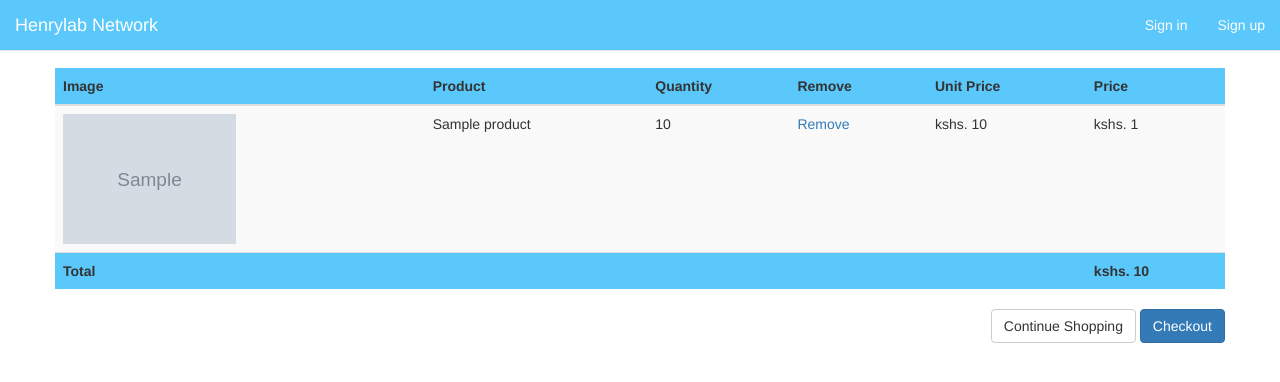
After one commit to henrymbuguak/Shopping-Cart-Using-Django-2.0-and-Python-3.6, a Django app: template cart/templates/cart/detail.html in a window 1280 px wide. The commit adds this page. Shown: the top 382 px of the page. Run offline with Django 3.2, Linux system fonts and the light colour scheme; the template is opened without the code that fills it: most values are stand-ins (such as "Sample title", 1, 10 or a date in 2020); grey boxes marked "Sample" are stand-in pictures; some libraries are stand-ins or nearby versions.

Commit message:
Ability to products to cart

```diff
--- /dev/null
+++ b/cart/templates/cart/detail.html
@@ -0,0 +1,54 @@
+{% extends 'shop/base.html' %}
+{% load static %}
+{% block title %}
+    Your Shopping Cart
+{% endblock %}
+
+
+{% block content %}
+    <div class="container">
+        <div class="row" style="margin-top: 6%">
+            <table class="table table-striped table-hover">
+                <thead style="background-color: #5AC8FA">
+                    <tr>
+                        <th>Image</th>
+                        <th>Product</th>
+                        <th>Quantity</th>
+                        <th>Remove</th>
+                        <th>Unit Price</th>
+                        <th>Price</th>
+                    </tr>
+                </thead>
+                <tbody>
+                {% for item in cart %}
+                    {% with product=item.product  %}
+                        <tr>
+                            <td>
+                                <a href="{{ product.get__absolute_url }}">
+                                    <img src="{% if product.image %} {{ product.image.url }} {% else %} {% static 'img/default.jpg' %} {% endif %}" alt="..." style="height: 130px; width: auto">
+                                </a>
+                            </td>
+                            <td>{{ product.name }}</td>
+                            <td>{{ item.quantity }}</td>
+                            <td>
+                                <a href="{% url "cart:cart_remove" product.id %}">Remove</a>
+                            </td>
+                            <td>kshs. {{ item.price }}</td>
+                            <td>kshs. {{ item.total_price }}</td>
+                        </tr>
+                    {% endwith %}
+                {% endfor %}
+                <tr style="background-color: #5AC8FA">
+                    <td><b>Total</b></td>
+                    <td colspan="4"></td>
+                    <td colspan="num"><b>kshs. {{ cart.get_total_price }}</b></td>
+                </tr>
+                </tbody>
+            </table>
+        <p class="text-right">
+            <a href="{% url "shop:product_list" %}" class="btn btn-default">Continue Shopping</a>
+            <a href="" class="btn btn-primary">Checkout</a>
+        </p>
+        </div>
+    </div>
+{% endblock %}
--- /dev/null
+++ b/cart/urls.py
@@ -0,0 +1,10 @@
+from django.conf.urls import url
+from . import views
+
+app_name = 'cart'
+
+urlpatterns = [
+    url(r'^$', views.cart_detail, name='cart_detail'),
+    url(r'^add/(?P<product_id>\d+)/$', views.cart_add, name='cart_add'),
+    url(r'^remove/(?P<product_id>\d+)/$', views.cart_remove, name='cart_remove'),
+]
--- a/myshop/urls.py
+++ b/myshop/urls.py
@@ -5,6 +5,7 @@ from django.conf.urls.static import static
 
 urlpatterns = [
     path('admin/', admin.site.urls),
+    path('cart', include('cart.urls')),
     path('', include('shop.urls')),
 ] + static(settings.MEDIA_URL, document_root=settings.MEDIA_ROOT)
 
--- a/shop/templates/shop/product/detail.html
+++ b/shop/templates/shop/product/detail.html
@@ -15,6 +15,11 @@
                 <h3>{{ product.name }}</h3>
                 <h6><a href="{{ product.category.get_absolute_url }}">{{ product.category }}</a></h6>
                 <p class="text-muted">Kshs. {{ product.price }}</p>
+                <form action="{% url "cart:cart_add" product.id %}" method="post">
+                    {% csrf_token %}
+                    {{ cart_product_form }}
+                    <input type="submit" value="add to cart" class="btn btn-primary">
+                </form>
                 <p>{{ product.description|safe|linebreaksbr }}</p>
             </div>
         </div>
--- a/shop/views.py
+++ b/shop/views.py
@@ -1,5 +1,6 @@
 from django.shortcuts import render, get_object_or_404
 from .models import Category, Product
+from cart.forms import CartAddProductForm
 
 
 def product_list(request, category_slug=None):
@@ -15,4 +16,5 @@ def product_list(request, category_slug=None):
 
 def product_detail(request, id, slug):
     product = get_object_or_404(Product, id=id, slug=slug, available=True)
-    return render(request, 'shop/product/detail.html', {'product': product})
+    cart_product_form = CartAddProductForm()
+    return render(request, 'shop/product/detail.html', {'product': product, 'cart_product_form': cart_product_form})
```
Also changed, not shown: cart/forms.py (added, +9 -0 lines), cart/views.py (+27 -2 lines).
